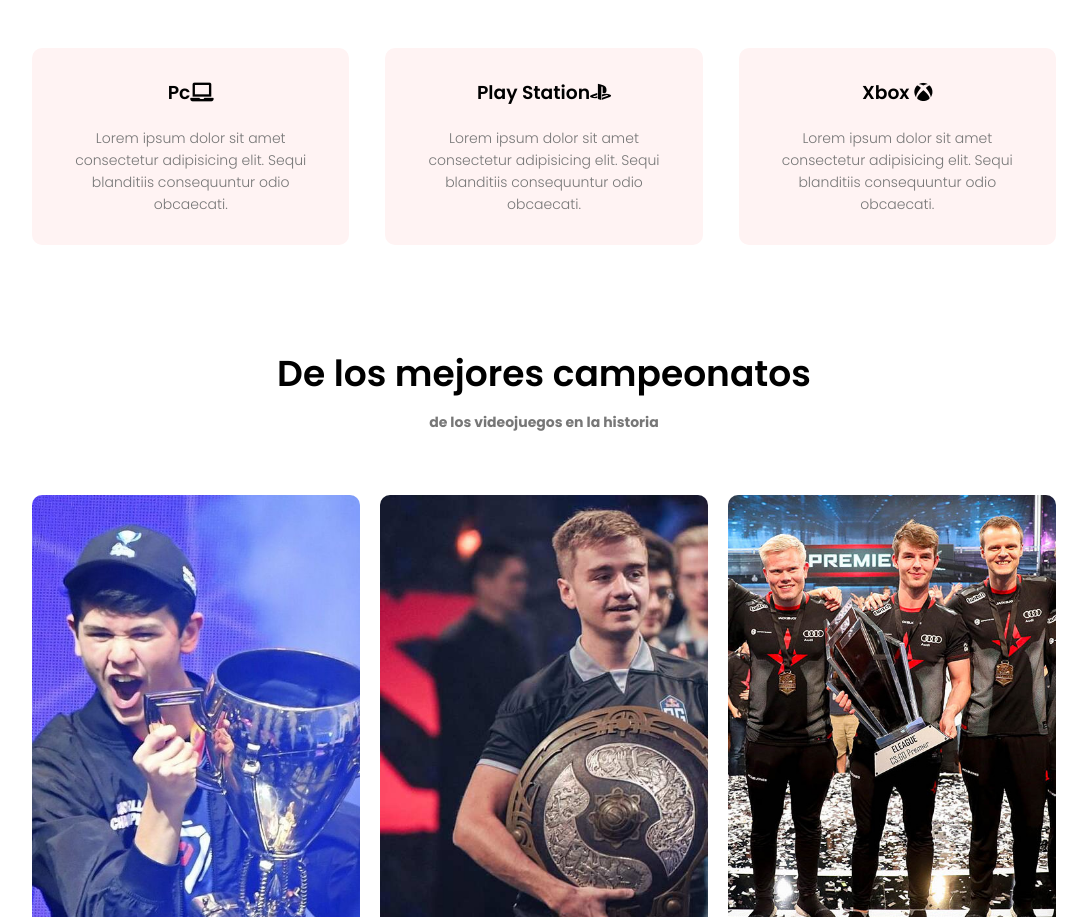
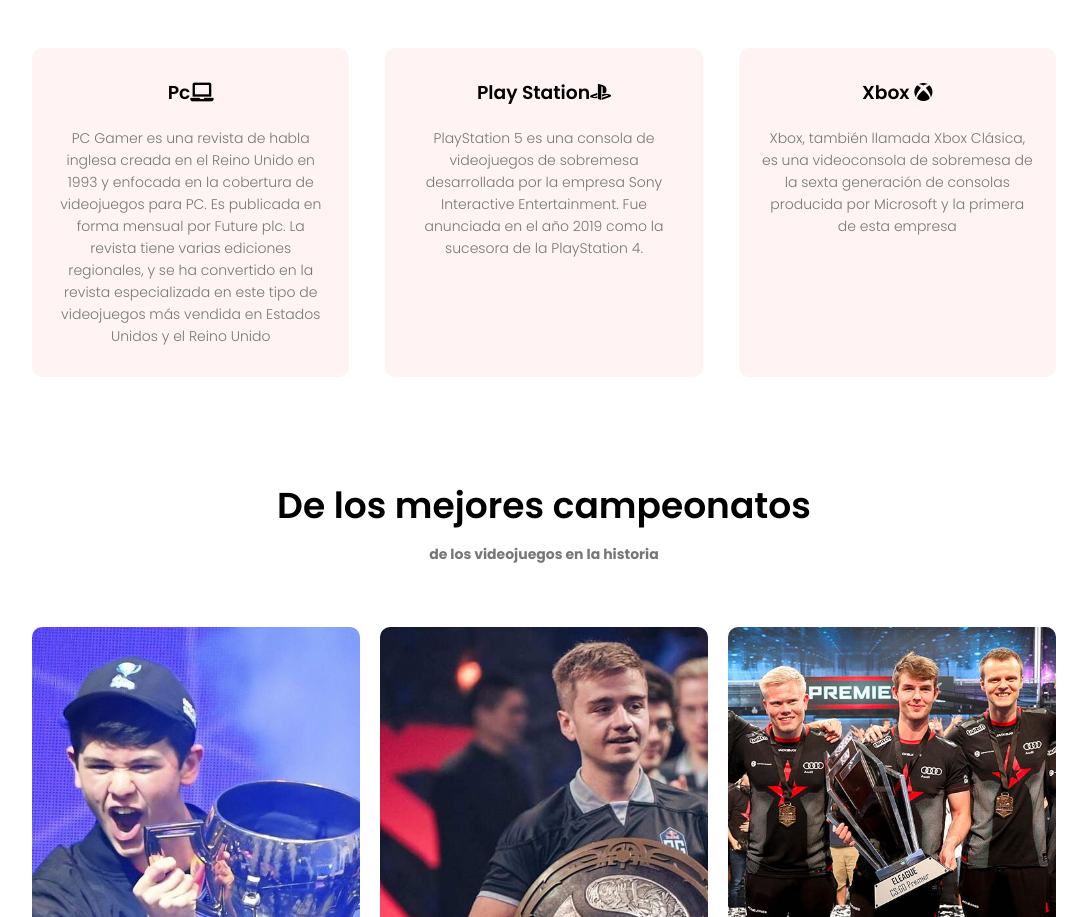
Before and after one commit to VictorGitDev/cancuman, a plain HTML site: page menu.html in a window 1280 px wide. Shown: the part 1000-1917 px from the top of the page, without its empty margins (96-1183 px from the left). Drawn offline with Linux system fonts and the light colour scheme.

Commit message:
qewrqwerstats

```diff
--- a/menu.html
+++ b/menu.html
@@ -51,18 +51,15 @@
         <div class="row">
             <div class="course-col">
                 <h3>Pc<i class="fas fa-laptop"></i></h3>
-                <p>Lorem ipsum dolor sit amet consectetur adipisicing elit. Sequi blanditiis consequuntur odio
-                    obcaecati.</p>
+                <p>PC Gamer es una revista de habla inglesa creada en el Reino Unido en 1993 y enfocada en la cobertura de videojuegos para PC. Es publicada en forma mensual por Future plc. La revista tiene varias ediciones regionales, y se ha convertido en la revista especializada en este tipo de videojuegos más vendida en Estados Unidos y el Reino Unido</p>
             </div>
             <div class="course-col">
                 <h3>Play Station<i class="fab fa-playstation"></i></h3>
-                <p>Lorem ipsum dolor sit amet consectetur adipisicing elit. Sequi blanditiis consequuntur odio
-                    obcaecati.</p>
+                <p>PlayStation 5  es una consola de videojuegos de sobremesa desarrollada por la empresa Sony Interactive Entertainment. Fue anunciada en el año 2019 como la sucesora de la PlayStation 4.</p>
             </div>
             <div class="course-col">
                 <h3>Xbox <i class="fab fa-xbox"></i></h3>
-                <p>Lorem ipsum dolor sit amet consectetur adipisicing elit. Sequi blanditiis consequuntur odio
-                    obcaecati.</p>
+                <p>Xbox, también llamada Xbox Clásica, es una videoconsola de sobremesa de la sexta generación de consolas producida por Microsoft y la primera de esta empresa</p>
             </div>
 
         </div>
```
Also changed, not shown: 1 other file.
